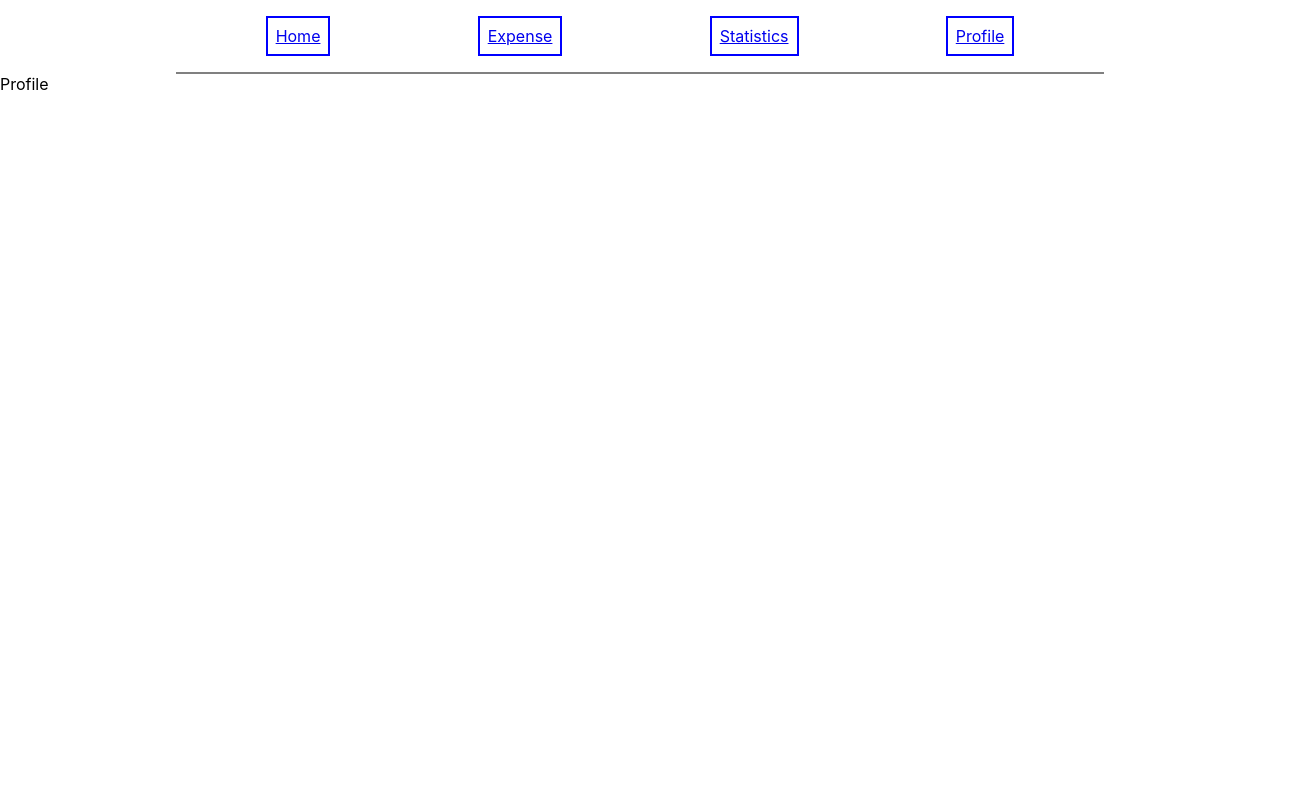
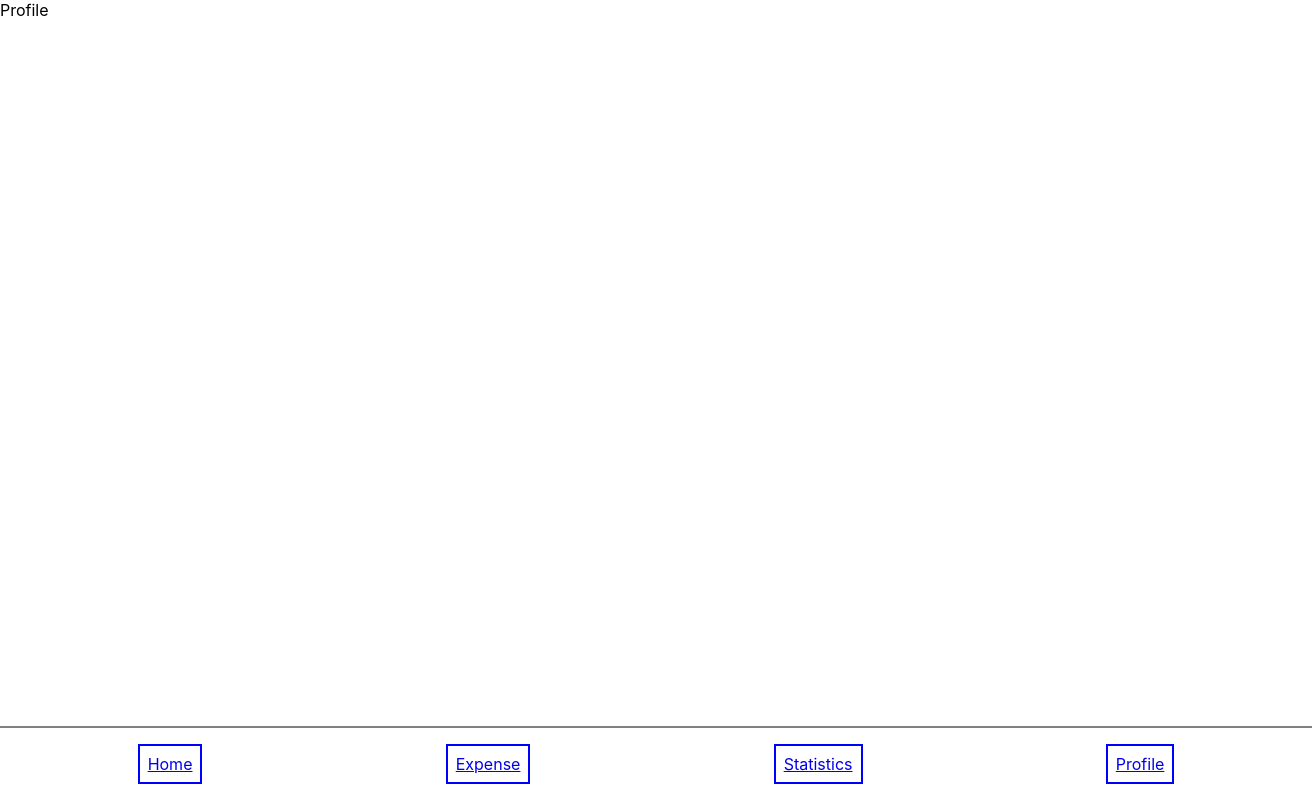
Before and after one commit to Fed24-React-SPA/expense-planning-tracker, a React (Create React App) app: page /profile in a window 1280 px wide. Shown: the whole page, 1312 px wide, since content can reach past the window. Built offline with nearby package versions, Linux system fonts and the light colour scheme.

Commit message:
create components for routes + separetely css file

```diff
--- a/src/App.js
+++ b/src/App.js
@@ -1,47 +1,12 @@
-import { BrowserRouter, Link, Route, Routes } from "react-router-dom";
-import Home from "./pages/Home";
-import ExpensePage from "./pages/ExpensePage";
-import Statistics from "./pages/Statistics";
-import Profile from "./pages/Profile";
 import "./App.css";
+import RoutesCom from "./RoutesCom";
 
 function App() {
-  const navstyle = {
-    border: "2px solid blue",
-    padding: "8px",
-  };
-  const parentNav = {
-    display: "flex",
-    justifyContent: "space-around",
-    borderBottom: "2px solid gray",
-    width: "70%",
-    margin: "0 auto",
-    padding: "1rem",
-  };
-  return (
-    <>
-      <BrowserRouter>
-        <div style={parentNav}>
-          <Link style={navstyle} to={'/'}> Home </Link>
-          <Link style={navstyle} to={"/expense"}>
-            Expense
-          </Link>
-          <Link style={navstyle} to={"/statistics"}>
-            Statistics
-          </Link>
-          <Link style={navstyle} to={"/profile"}>
-            Profile
-          </Link>
-        </div>
-        <Routes>
-          <Route path="/" element={<Home />} />
-          <Route path="/expense" element={<ExpensePage />} />
-          <Route path="/statistics" element={<Statistics />} />
-          <Route path="/profile" element={<Profile />} />
-        </Routes>
-      </BrowserRouter>
-    </>
-  );
+	return (
+		<>
+			<RoutesCom />
+		</>
+	);
 }
 
 export default App;
--- /dev/null
+++ b/src/RoutesCom/index.js
@@ -0,0 +1,38 @@
+import React from "react";
+import { BrowserRouter, Link, Route, Routes } from "react-router-dom";
+import Home from "../pages/Home";
+import ExpensePage from "../pages/ExpensePage";
+import Statistics from "../pages/Statistics";
+import Profile from "../pages/Profile";
+import "./routescom.css";
+const RoutesCom = () => {
+	return (
+		<>
+			<BrowserRouter>
+				<div className="parentnav">
+					<Link className="navstyle" to={"/"}>
+						{" "}
+						Home{" "}
+					</Link>
+					<Link className="navstyle" to={"/expense"}>
+						Expense
+					</Link>
+					<Link className="navstyle" to={"/statistics"}>
+						Statistics
+					</Link>
+					<Link className="navstyle" to={"/profile"}>
+						Profile
+					</Link>
+				</div>
+				<Routes>
+					<Route path="/" element={<Home />} />
+					<Route path="/expense" element={<ExpensePage />} />
+					<Route path="/statistics" element={<Statistics />} />
+					<Route path="/profile" element={<Profile />} />
+				</Routes>
+			</BrowserRouter>
+		</>
+	);
+};
+
+export default RoutesCom;
--- /dev/null
+++ b/src/RoutesCom/routescom.css
@@ -0,0 +1,17 @@
+.parentnav {
+	position: absolute;
+	bottom: 0;
+	right: 0;
+	left: 0;
+	display: flex;
+	align-items: center;
+	justify-content: space-around;
+	border-top: 2px solid gray;
+	width: 100%;
+	margin: 0 auto;
+	padding: 1rem;
+}
+.navstyle {
+	border: 2px solid blue;
+	padding: 8px;
+}
```
